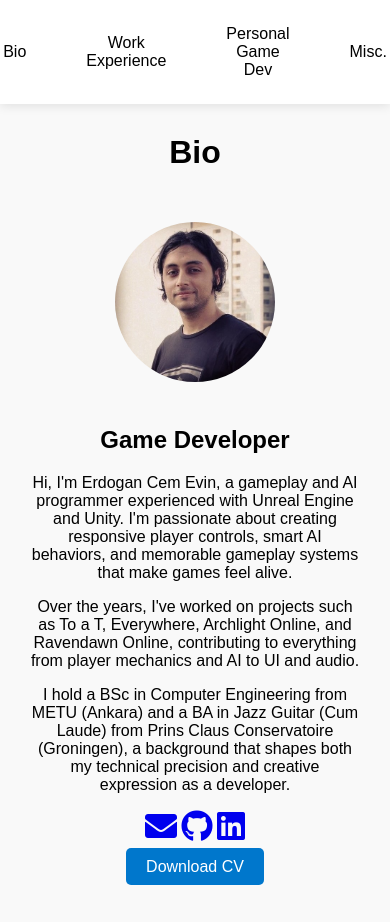
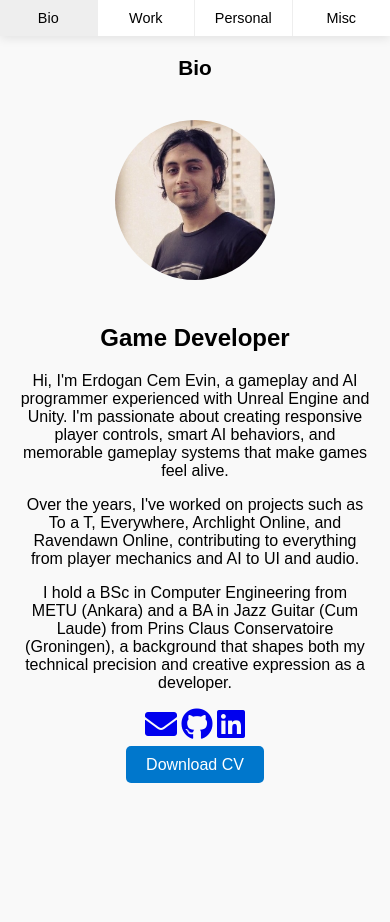
Before and after one commit to cemevin/cemevin.github.io, a plain HTML site: page index.html in a window 390 px wide. After the commit the page ends 844 px from the top, so only its background shows below. Drawn offline with Linux system fonts and the light colour scheme.

Commit message:
Update index.html

```diff
--- a/index.html
+++ b/index.html
@@ -6,70 +6,162 @@
   <link rel="stylesheet" href="https://cdnjs.cloudflare.com/ajax/libs/font-awesome/5.15.4/css/all.min.css">
   <title>Erdogan Cem Evin - Portfolio</title>
   <style>
-body { font-family: Arial, sans-serif; margin: 0; background: #f9f9f9; }
+    * {
+      box-sizing: border-box;
+    }
 
+    body {
+      font-family: Arial, sans-serif;
+      margin: 0;
+      background: #f9f9f9;
+      overflow-x: hidden; /* Prevent horizontal scrolling */
+    }
 
-header { background: #fff; box-shadow: 0 2px 10px rgba(0,0,0,0.1); display: flex; justify-content: center; gap: 20px; padding: 15px; }
+    header {
+      background: #fff;
+      box-shadow: 0 2px 10px rgba(0, 0, 0, 0.1);
+      display: flex;
+      justify-content: center;
+      align-items: center;
+      gap: 10px;
+      padding: 10px 15px;
+      position: sticky;
+      top: 0;
+      z-index: 1000;
+      flex-wrap: nowrap; /* Prevent wrapping */
+      overflow-x: auto; /* Allow sideways scroll if needed */
+      -webkit-overflow-scrolling: touch; /* Smooth scroll on mobile */
+    }
 
+    header::-webkit-scrollbar {
+      display: none; /* Hide scrollbar for a cleaner look */
+    }
 
-header button { background: none; border: none; cursor: pointer; font-size: 1em; padding: 10px 20px; border-radius: 5px; transition: background 0.3s; }
-header button:hover { background: #eee; }
+    header button {
+      flex: 0 0 auto; /* Prevent shrinking */
+      background: none;
+      border: none;
+      cursor: pointer;
+      font-size: 1em;
+      padding: 8px 10px;
+      border-radius: 5px;
+      transition: background 0.3s;
+      white-space: nowrap;
+    }
 
+    header button:hover {
+      background: #eee;
+    }
 
-h1 { text-align: center; margin-top: 30px; }
+    /* Label control */
+    header button[data-short]::after {
+      content: attr(data-label);
+    }
 
+    @media (max-width: 600px) {
+      header {
+        gap: 0;
+        padding: 0;
+        justify-content: space-between;
+      }
 
-#content { max-width: 1200px; margin: auto; padding: 30px; }
+      header button {
+        flex: 1 1 25%; /* 4 equal buttons across */
+        text-align: center;
+        font-size: 0.9em;
+        padding: 10px 0;
+        border-radius: 0;
+        border-right: 1px solid #eee;
+      }
 
+      header button:last-child {
+        border-right: none;
+      }
+
+      header button[data-short]::after {
+        content: attr(data-short);
+      }
+    }
+
+    h1 {
+      text-align: center;
+      margin: 25px 0;
+      font-size: 1.5em;
+    }
+
+    #content {
+      max-width: 1200px;
+      margin: auto;
+      padding: 20px;
+    }
 
     /* GRID SUPPORT */
     .grid {
       display: grid;
-grid-template-columns: repeat(2, 1fr);
-gap: 40px;
+      grid-template-columns: repeat(auto-fit, minmax(320px, 1fr));
+      gap: 30px;
     }
-
-
-@media (max-width: 700px) {
-.grid { grid-template-columns: 1fr; }
-}
-
 
     /* VIDEO CARD STYLING */
     .video-card {
       background: white;
       border-radius: 8px;
-box-shadow: 0 2px 8px rgba(0,0,0,0.1);
+      box-shadow: 0 2px 8px rgba(0, 0, 0, 0.1);
       padding: 10px;
       transition: transform 0.3s;
     }
 
-
-.video-card:hover { transform: translateY(-3px); }
-
+    .video-card:hover {
+      transform: translateY(-3px);
+    }
 
     .video-card iframe {
       width: 100%;
-height: 300px;
+      height: 250px;
       border: none;
       border-radius: 4px;
     }
 
+    .video-title {
+      font-weight: bold;
+      margin: 10px 0 5px;
+    }
 
-.video-title { font-weight: bold; margin: 10px 0 5px; }
-.video-description { color: #555; font-size: 0.9em; }
+    .video-description {
+      color: #555;
+      font-size: 0.9em;
+      line-height: 1.4;
+    }
 
+    .video-card p a {
+      color: #0077cc;
+      text-decoration: none;
+      word-wrap: break-word;
+    }
 
-.video-card p a { color: #0077cc; text-decoration: none; }
-.video-card p a:hover { text-decoration: underline; }
+    .video-card p a:hover {
+      text-decoration: underline;
+    }
+
+    /* MOBILE OPTIMIZATIONS */
+    @media (max-width: 600px) {
+      .video-card iframe {
+        height: 200px;
+      }
+
+      h1 {
+        font-size: 1.3em;
+        margin: 20px 0;
+      }
+    }
   </style>
 </head>
 <body>
   <header>
-    <button onclick="navigateTo('bio')">Bio</button>
-    <button onclick="navigateTo('work')">Work Experience</button>
-    <button onclick="navigateTo('personal')">Personal Game Dev</button>
-    <button onclick="navigateTo('misc')">Misc.</button>
+  <button data-label="Bio" data-short="Bio" onclick="navigateTo('bio')"></button>
+  <button data-label="Work Experience" data-short="Work" onclick="navigateTo('work')"></button>
+  <button data-label="Personal Game Dev" data-short="Personal" onclick="navigateTo('personal')"></button>
+  <button data-label="Misc." data-short="Misc" onclick="navigateTo('misc')"></button>
 </header>
 
   <h1 id="section-title">Bio</h1>
@@ -81,7 +173,8 @@ border-radius: 4px;
         const res = await fetch(`${section}.html`);
         const html = await res.text();
         document.getElementById('content').innerHTML = html;
-        document.getElementById('section-title').textContent = section.charAt(0).toUpperCase() + section.slice(1);
+        document.getElementById('section-title').textContent =
+          section.charAt(0).toUpperCase() + section.slice(1);
         history.pushState(null, '', `#${section}`);
       } catch {
         document.getElementById('content').innerHTML = '<p>Section not found.</p>';
```
Lines whose indentation alone changed are shown as unchanged.
